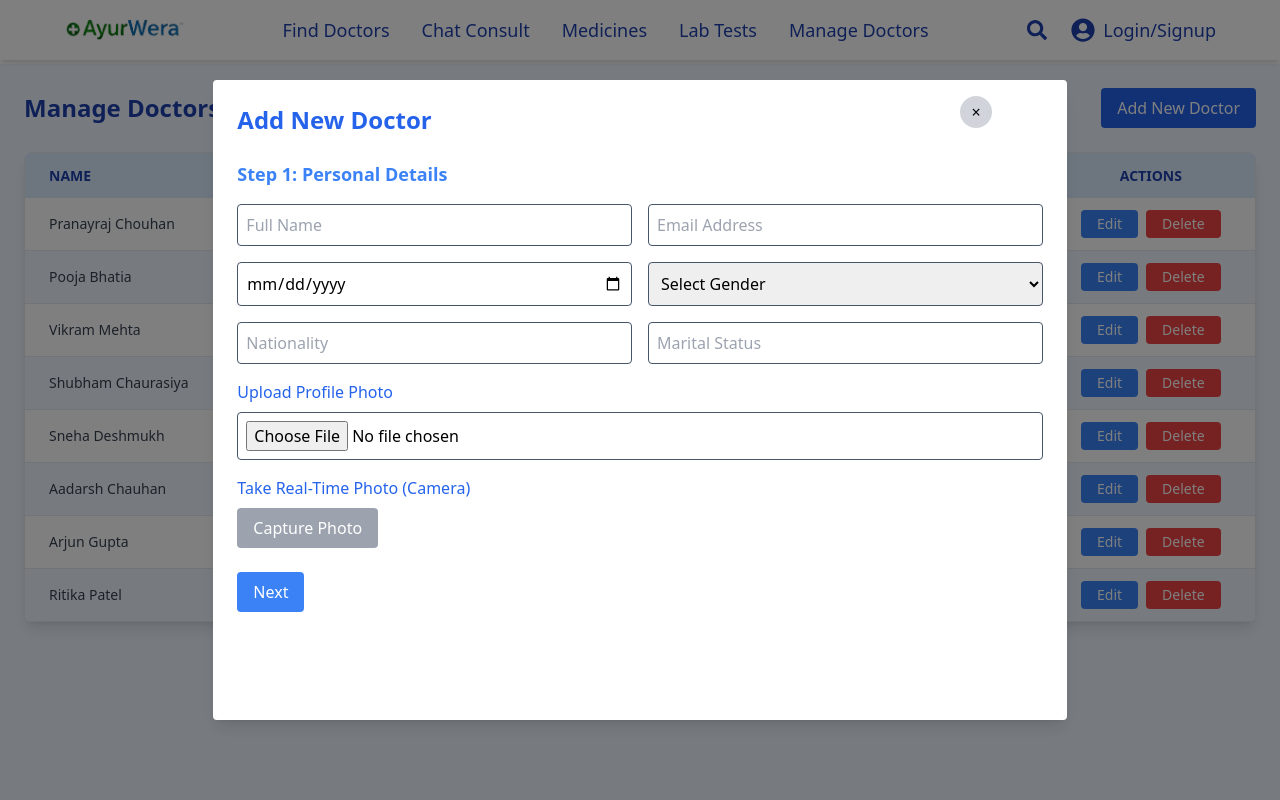
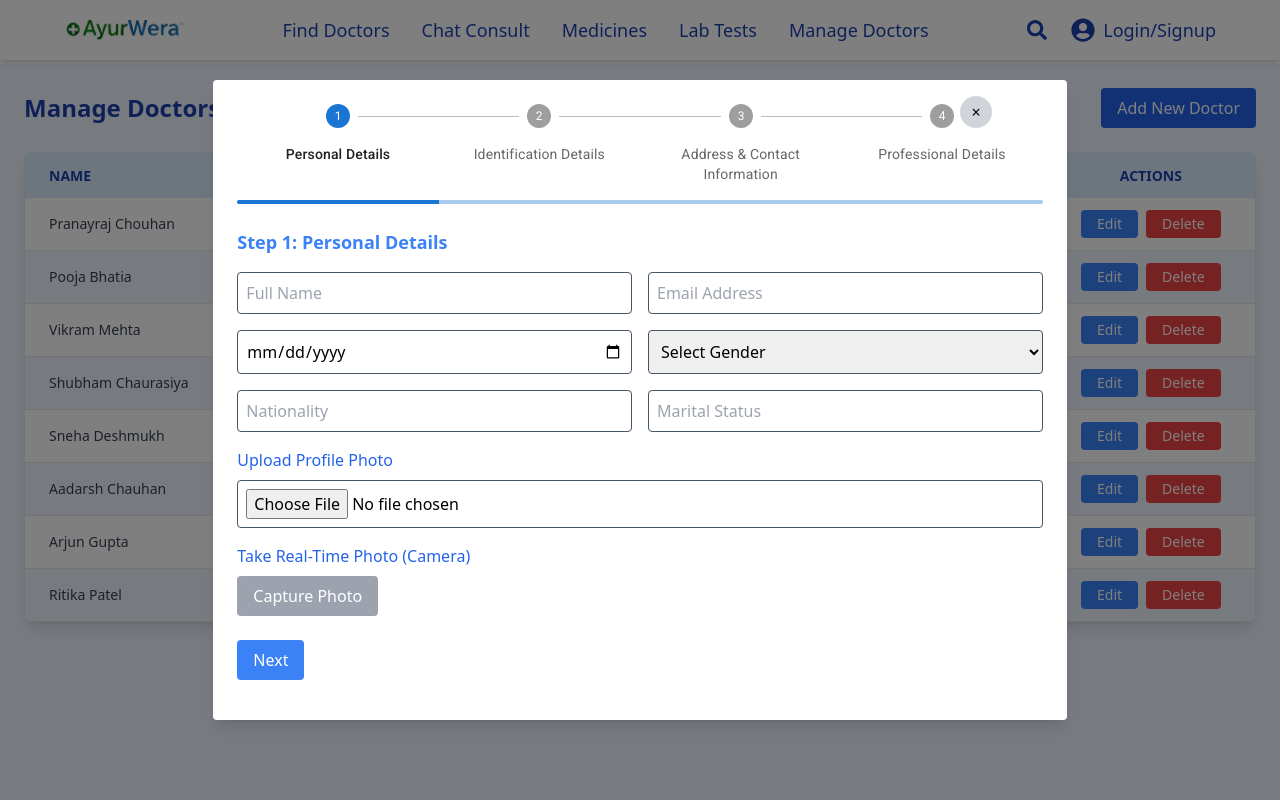
Before and after one commit to surendr1a/Ayurwera, a React (Vite) app: page /manage-doctors in a window 1280 px wide. Both pictures are taken after typing "name@example.com" into the empty fields and a click on the button "Add New Doctor". Shown: the top 800 px of the page. Built offline with nearby package versions, Linux system fonts and the light colour scheme.

Commit message:
may be the last commit of the year or may be not, i added the progress bar in the ADD NEW Doctor fill up form and also a little bit changes in 4th section with highest qualification and specialization, that's it, Happy New Year 2025

```diff
--- a/package.json
+++ b/package.json
@@ -10,6 +10,10 @@
     "preview": "vite preview"
   },
   "dependencies": {
+    "@emotion/react": "^11.14.0",
+    "@emotion/styled": "^11.14.0",
+    "@mui/icons-material": "^6.3.0",
+    "@mui/material": "^6.3.0",
     "gsap": "^3.12.5",
     "leaflet": "^1.9.4",
     "lucide-react": "^0.468.0",
--- a/src/pages/AddNewDoctor.jsx
+++ b/src/pages/AddNewDoctor.jsx
@@ -1,7 +1,24 @@
 import React, { useState } from "react";
 import CameraCapture from "../sections/CameraCapture";
+import ProgressBar from "./Progress";
 
 const AddNewDoctor = ({ onClose }) => {
+
+
+  const specializations = {
+    BAMS: ["Kayachikitsa", "Panchakarma", "Shalya Tantra", "Dravyaguna"],
+    MBBS: ["General Medicine", "General Surgery", "Pediatrics", "Orthopedics"],
+    BDS: ["Oral Surgery", "Prosthodontics", "Orthodontics", "Endodontics"],
+    BHMS: ["Repertory", "Materia Medica", "Organon of Medicine"],
+    BPT: ["Neurology", "Orthopedics", "Cardio-Respiratory"],
+    MPT: ["Sports Physiotherapy", "Pediatrics", "Geriatrics"],
+    "MBBS MD": ["Cardiology", "Dermatology", "Neurology", "Oncology"],
+    "BAMS MD": ["Rasashastra", "Agad Tantra", "Swasthavritta"],
+  };
+
+  const [selectedQualification, setSelectedQualification] = useState("");
+const [selectedSpecialization, setSelectedSpecialization] = useState("");
+
   const [step, setStep] = useState(1);
   const [showCamera, setShowCamera] = useState(false);
   const [capturedPhoto, setCapturedPhoto] = useState(null);
@@ -37,7 +54,9 @@ const AddNewDoctor = ({ onClose }) => {
         &times;
       </button>
       <div className="bg-white w-2/3 h-4/5 p-6 rounded border-slate-600 hover:shadow-sm hover:shadow-black shadow-lg overflow-y-auto">
-        <h2 className="text-2xl font-bold text-blue-600 mb-6">Add New Doctor</h2>
+        {/* <h2 className="text-2xl font-bold text-blue-600 mb-6">Add New Doctor</h2> */}
+        <ProgressBar currentStep={step} totalSteps={4} />
+
         <form>
           {step === 1 && (
             <div>
@@ -193,8 +212,44 @@ const AddNewDoctor = ({ onClose }) => {
   <div>
     <h3 className="text-lg font-semibold text-blue-500 mb-4">Step 4: Professional Details</h3>
     <div className="grid grid-cols-2 gap-4">
-                <input className={stepStyles} type="text" placeholder="Highest Qualification" required />
-                <input className={stepStyles} type="text" placeholder="Specialization" required />
+      {/* Dropdown for Highest Qualification */}
+      <select
+        className={stepStyles}
+        value={selectedQualification}
+        onChange={(e) => setSelectedQualification(e.target.value)}
+        required
+      >
+        <option value="" disabled>
+          Select Highest Qualification
+        </option>
+        <option value="BAMS">BAMS - Bachelor's of Ayurvedic Medicine and Surgery</option>
+        <option value="MBBS">MBBS - Bachelor of Medicine and Bachelor of Surgery</option>
+        <option value="BDS">BDS - Bachelor of Dental Surgery</option>
+        <option value="BHMS">BHMS - Bachelor of Homeopathic Medicine and Surgery</option>
+        <option value="BPT">BPT - Bachelor of Physiotherapy</option>
+        <option value="MPT">MPT - Master of Physiotherapy</option>
+        <option value="MBBS MD">MBBS MD - Doctor of Medicine after MBBS</option>
+        <option value="BAMS MD">BAMS MD - Doctor of Medicine after BAMS</option>
+      </select>
+
+      {/* Dropdown for Specialization */}
+      <select
+        className={stepStyles}
+        value={selectedSpecialization}
+        onChange={(e) => setSelectedSpecialization(e.target.value)}
+        required
+        disabled={!specializations[selectedQualification]}
+      >
+        <option value="" disabled>
+          Select Specialization
+        </option>
+        {specializations[selectedQualification]?.map((spec) => (
+          <option key={spec} value={spec}>
+            {spec}
+          </option>
+        ))}
+      </select>
+
       <input className={stepStyles} type="text" placeholder="Medical License Number" required />
       <input className={stepStyles} type="text" placeholder="Years of Experience" required />
     </div>
@@ -206,16 +261,10 @@ const AddNewDoctor = ({ onClose }) => {
         className={`${stepStyles} w-full`}
         multiple
       />
-                {/* <label className="block text-blue-600 mt-4 mb-2">Capture Supporting Documents (Camera)</label>
-                <button
-                  type="button"
-                  className="bg-gray-400 text-white py-2 px-4 rounded border-slate-600 hover:shadow-sm hover:shadow-black hover:bg-gray-500"
-                >
-                  Capture Photos
-                </button> */}
     </div>
   </div>
 )}
+
 
           <div className="flex justify-between mt-6">
             {step > 1 && (
--- /dev/null
+++ b/src/pages/Progress.jsx
@@ -0,0 +1,32 @@
+import React from "react";
+import { LinearProgress, Stepper, Step, StepLabel } from "@mui/material";
+
+const ProgressBar = ({ currentStep, totalSteps }) => {
+  const stepNames = [
+    "Personal Details",
+    "Identification Details",
+    "Address & Contact Information",
+    "Professional Details",
+  ];
+
+  return (
+    <div className="mb-6">
+      <Stepper activeStep={currentStep - 1} alternativeLabel>
+        {stepNames.map((label, index) => (
+          <Step key={index}>
+            <StepLabel>{label}</StepLabel>
+          </Step>
+        ))}
+      </Stepper>
+      <div className="mt-4">
+        <LinearProgress
+          variant="determinate"
+          value={(currentStep / totalSteps) * 100}
+          className="h-2 rounded"
+        />
+      </div>
+    </div>
+  );
+};
+
+export default ProgressBar;
```
Also changed, not shown: 1 other file (tests, documents, lock files or other folders). Lines whose indentation alone changed are shown as unchanged.
